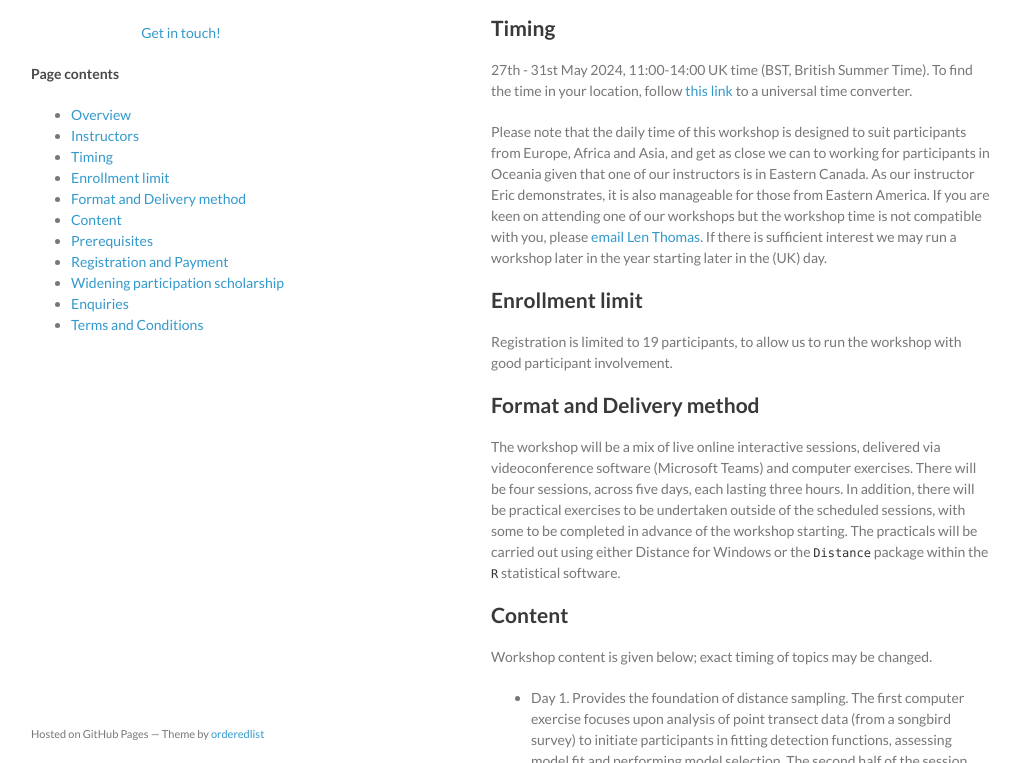
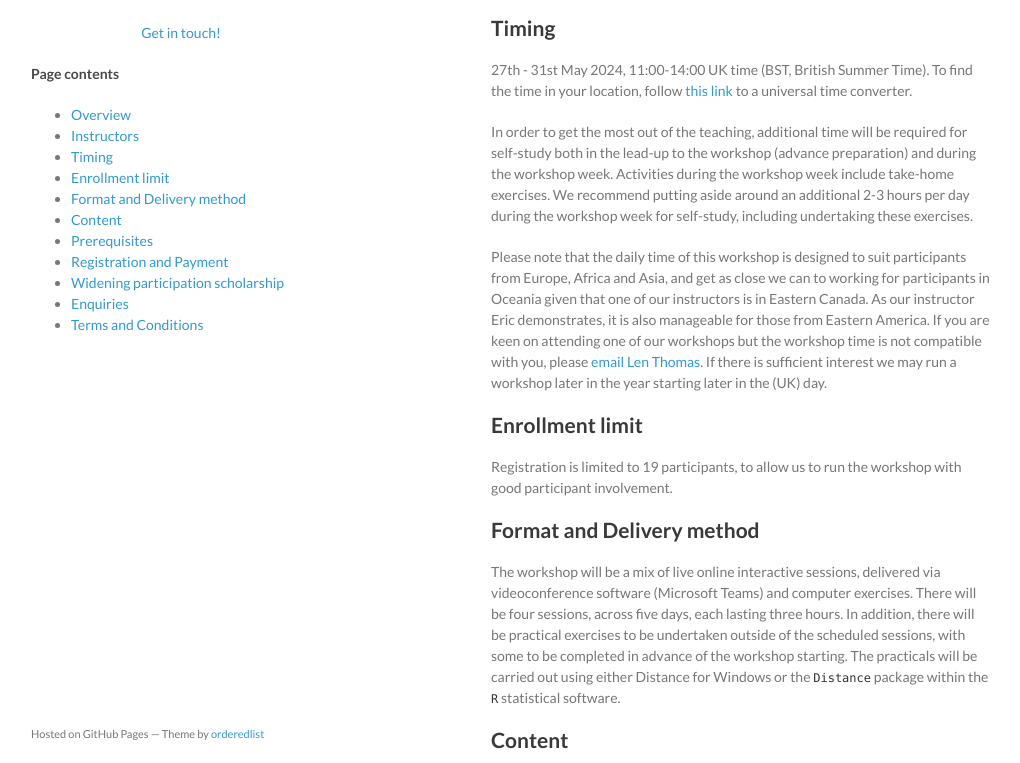
Before and after one commit to distanceworkshops/distanceworkshops.github.io, a Jekyll site: the page built from ctds-may-2024.md, in a window 1280 px wide and 900 px high, scrolled down 555 px, cut to the strip 137-900 px from the top of the window. Shown: the whole strip, without its empty margins (129-1149 px from the left). Built offline with Jekyll 4.4.1, drawn with Linux system fonts in a browser that asks for light colours; some of the changed lines change nothing that is shown.

Commit message:
Added suggestion for self-study to ctds page

```diff
--- a/ctds-may-2024.md
+++ b/ctds-may-2024.md
@@ -25,6 +25,8 @@ The training workshop is intended to teach the fundamental principles of design
 ## Timing
 
 27th - 31st May 2024, 11:00-14:00 UK time (BST, British Summer Time).  To find the time in your location, follow [this link](https://www.timeanddate.com/worldclock/fixedtime.html?msg=Camera+Trap+Distance+Sampling+Workshop&iso=20240527T11&p1=3853&ah=3) to a universal time converter.
+
+In order to get the most out of the teaching, additional time will be required for self-study both in the lead-up to the workshop (advance preparation) and during the workshop week.  Activities during the workshop week include take-home exercises.  We recommend putting aside around an additional 2-3 hours per day during the workshop week for self-study, including undertaking these exercises.
 
 Please note that the daily time of this workshop is designed to suit participants from Europe, Africa and Asia, and get as close we can to working for participants in Oceania given that one of our instructors is in Eastern Canada.  As our instructor Eric demonstrates, it is also manageable for those from Eastern America.  If you are keen on attending one of our workshops but the workshop time is not compatible with you, please  [email Len Thomas](mailto:len.thomas@st-andrews.ac.uk).  If there is sufficient interest we may run a workshop later in the year starting later in the (UK) day.
 
@@ -60,7 +62,7 @@ Registration will open shortly.
 <!--The Registration Fee is 335.00 GBP
 
 Registration and payment is via the online store at the University of St Andrews - please follow [this link](https://onlineshop.st-andrews.ac.uk/conferences-and-events/events/creem/online-workshop-analysis-of-camera-trap-data-with-distance-sampling-23rd-27th-october-2023)
- and click on the Book Event button. The registration deadline is 13th May 2024.
+ and click on the Book Event button. The registration deadline is 15th May 2024.
 
 Once you have registered, we will contact you to collect some follow-up information.
 
```
